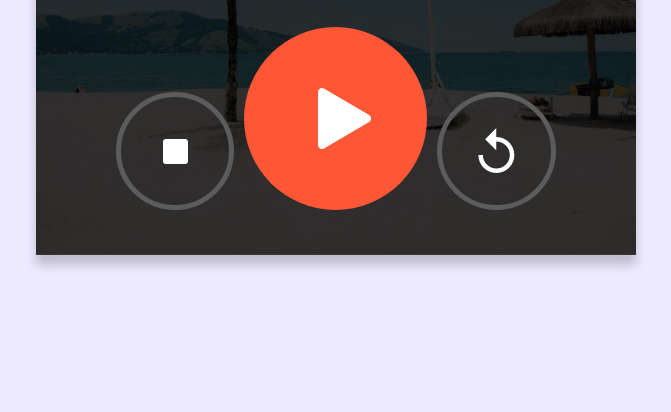
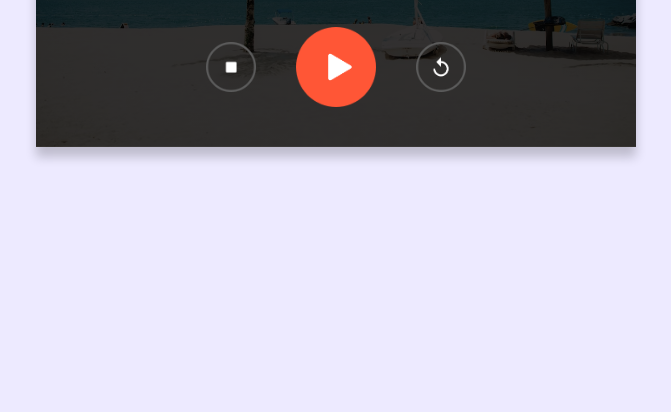
Before and after one commit to denyskh4991/Stopwatch-js, a plain HTML site: page index.html in a window 1280 px wide. Shown: the part 388-800 px from the top of the page, without its empty margins (304-975 px from the left). Drawn offline with nearby package versions, Linux system fonts and the light colour scheme.

Commit message:
Styling buttons

```diff
--- a/styles.css
+++ b/styles.css
@@ -23,3 +23,19 @@ body {
     font-size: 64px;
     font-weight: 300;
 }
+
+.buttons {
+    display: flex;
+    align-items: center;
+    justify-content: center;
+}
+
+.buttons img {
+    width: 50px;
+    margin: 0 20px;
+    cursor: pointer;
+}
+
+.buttons img:nth-child(2) {
+    width: 80px;
+}
```
